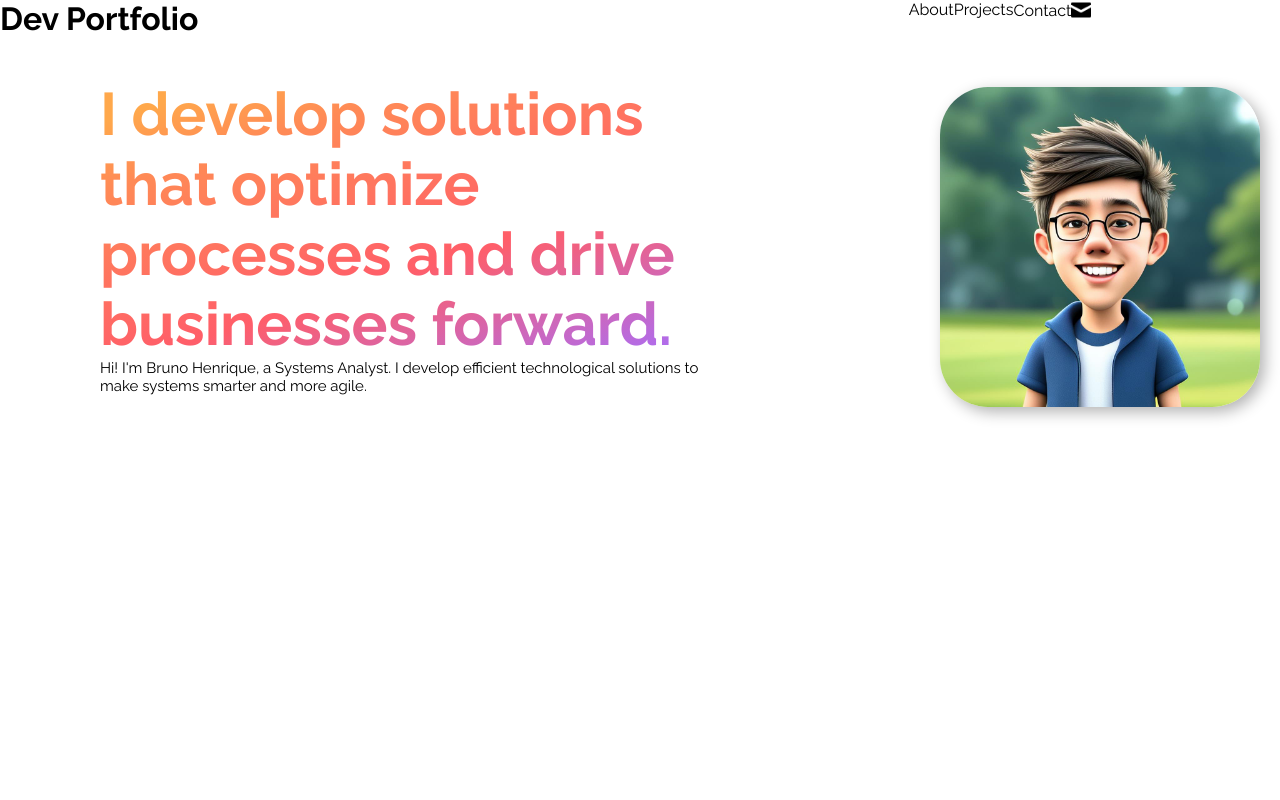
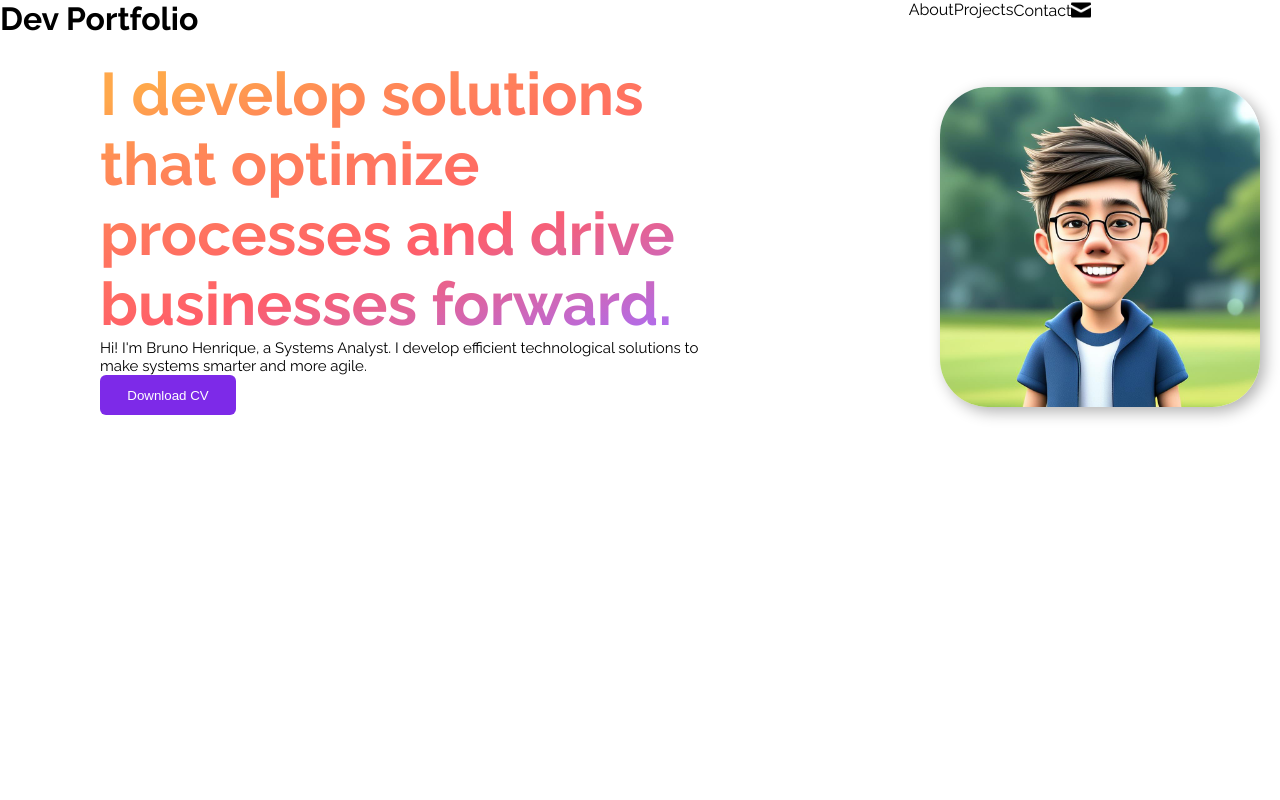
Before and after one commit to BrunoHenrique23/Portfolio, a Next.js app in the folder marvel-fan/: page / in a window 1280 px wide. Shown: the top 800 px of the page. Built offline with nearby package versions, Linux system fonts and the light colour scheme.

Commit message:
fat: adicionando botao de download

```diff
--- a/marvel-fan/app/page.module.css
+++ b/marvel-fan/app/page.module.css
@@ -57,6 +57,10 @@
     font-size: 15px;
 }
 
+.subTitle{
+    display: flex;
+}
+
 .apresentation {
     display: flex;
     align-items: center;
@@ -90,6 +94,7 @@
     height: 40vh;
     border-radius: 15%;
     box-shadow: 5px 5px 15px rgba(0, 0, 0, 0.3);
+
 }
 
 .title {
@@ -122,18 +127,6 @@
     display: flex;
     justify-content: center;
 }
-
-/* .container3{
-    display: flex;
-    justify-content: center;
-    padding: 10;
-    width: 100vw;
-    height: 50vw;
-    background-image: url("../public/images/project.jpg");
-    background-size: cover;
-    background-position: center;
-    background-repeat: no-repeat;
-} */
 
 .container3 {
     height: 30vh;
@@ -188,3 +181,100 @@
     gap: 10px;
     padding: 10px;
 }
+
+.buttonCv {
+    position: relative;
+    padding: 10px 22px;
+    border-radius: 6px;
+    border: none;
+    color: #fff;
+    cursor: pointer;
+    background-color: #7d2ae8;
+    transition: all 0.2s ease;
+    width: 17vh;
+    height: 5vh;
+    margin-top: 10;
+  }
+
+  .buttonCv:active {
+    transform: scale(0.96);
+  }
+
+  .buttonCv:before,
+  .buttonCv:after {
+    position: absolute;
+    content: "";
+    width: 150%;
+    left: 50%;
+    height: 100%;
+    transform: translateX(-50%);
+    z-index: -1000;
+    background-repeat: no-repeat;
+  }
+
+  .buttonCv:hover:before {
+    top: -70%;
+    background-image: radial-gradient(circle, #7d2ae8 20%, transparent 20%),
+      radial-gradient(circle, transparent 20%, #7d2ae8 20%, transparent 30%),
+      radial-gradient(circle, #7d2ae8 20%, transparent 20%),
+      radial-gradient(circle, #7d2ae8 20%, transparent 20%),
+      radial-gradient(circle, transparent 10%, #7d2ae8 15%, transparent 20%),
+      radial-gradient(circle, #7d2ae8 20%, transparent 20%),
+      radial-gradient(circle, #7d2ae8 20%, transparent 20%),
+      radial-gradient(circle, #7d2ae8 20%, transparent 20%),
+      radial-gradient(circle, #7d2ae8 20%, transparent 20%);
+    background-size: 10% 10%, 20% 20%, 15% 15%, 20% 20%, 18% 18%, 10% 10%, 15% 15%,
+      10% 10%, 18% 18%;
+    background-position: 50% 120%;
+    animation: greentopBubbles 0.6s ease;
+  }
+
+  @keyframes greentopBubbles {
+    0% {
+      background-position: 5% 90%, 10% 90%, 10% 90%, 15% 90%, 25% 90%, 25% 90%,
+        40% 90%, 55% 90%, 70% 90%;
+    }
+
+    50% {
+      background-position: 0% 80%, 0% 20%, 10% 40%, 20% 0%, 30% 30%, 22% 50%,
+        50% 50%, 65% 20%, 90% 30%;
+    }
+
+    100% {
+      background-position: 0% 70%, 0% 10%, 10% 30%, 20% -10%, 30% 20%, 22% 40%,
+        50% 40%, 65% 10%, 90% 20%;
+      background-size: 0% 0%, 0% 0%, 0% 0%, 0% 0%, 0% 0%, 0% 0%;
+    }
+  }
+
+  .buttonCv:hover::after {
+    bottom: -70%;
+    background-image: radial-gradient(circle, #7d2ae8 20%, transparent 20%),
+      radial-gradient(circle, #7d2ae8 20%, transparent 20%),
+      radial-gradient(circle, transparent 10%, #7d2ae8 15%, transparent 20%),
+      radial-gradient(circle, #7d2ae8 20%, transparent 20%),
+      radial-gradient(circle, #7d2ae8 20%, transparent 20%),
+      radial-gradient(circle, #7d2ae8 20%, transparent 20%),
+      radial-gradient(circle, #7d2ae8 20%, transparent 20%);
+    background-size: 15% 15%, 20% 20%, 18% 18%, 20% 20%, 15% 15%, 20% 20%, 18% 18%;
+    background-position: 50% 0%;
+    animation: greenbottomBubbles 0.6s ease;
+  }
+
+  @keyframes greenbottomBubbles {
+    0% {
+      background-position: 10% -10%, 30% 10%, 55% -10%, 70% -10%, 85% -10%,
+        70% -10%, 70% 0%;
+    }
+
+    50% {
+      background-position: 0% 80%, 20% 80%, 45% 60%, 60% 100%, 75% 70%, 95% 60%,
+        105% 0%;
+    }
+
+    100% {
+      background-position: 0% 90%, 20% 90%, 45% 70%, 60% 110%, 75% 80%, 95% 70%,
+        110% 10%;
+      background-size: 0% 0%, 0% 0%, 0% 0%, 0% 0%, 0% 0%, 0% 0%;
+    }
+  }
--- a/marvel-fan/app/page.tsx
+++ b/marvel-fan/app/page.tsx
@@ -16,21 +16,23 @@ export default function Home() {
             <ul className={styles.itensNav}>
               <li><a className={styles.item} href="#about">About</a></li>
               <li><a className={styles.item} href="#projects">Projects</a> </li>
-              <li><a  className={styles.item}href="#contact">Contact <Image className={styles.emailIcon} src={email} alt={""} /></a></li>
+              <li><a className={styles.item} href="#contact">Contact <Image className={styles.emailIcon} src={email} alt={""} /></a></li>
             </ul>
           </nav>
         </div>
         <div className={styles.apresentation}>
           <div className={styles.title}>
-            <h2 className={styles.name}>I develop solutions
-              that optimize processes and drive businesses forward.</h2>
-            <p className={styles.subTitle}>Hi! I'm Bruno Henrique, a Systems Analyst. I develop efficient technological solutions to make systems smarter and more agile.</p>
+            <h2 className={styles.name}>
+              I develop solutions that optimize processes and drive businesses forward.
+            </h2>
+            <p className={styles.subTitle}>
+              Hi! I'm Bruno Henrique, a Systems Analyst. I develop efficient technological solutions to make systems smarter and more agile.
+            </p>
+            <button className={styles.buttonCv}>Download CV</button>
           </div>
-          <Image
-            src={avatar}
-            alt={""}
-            className={styles.avatarPic} />
+          <Image src={avatar} alt={""} className={styles.avatarPic} />
         </div>
+
       </div>
 
       <div className={styles.container2}>
```
